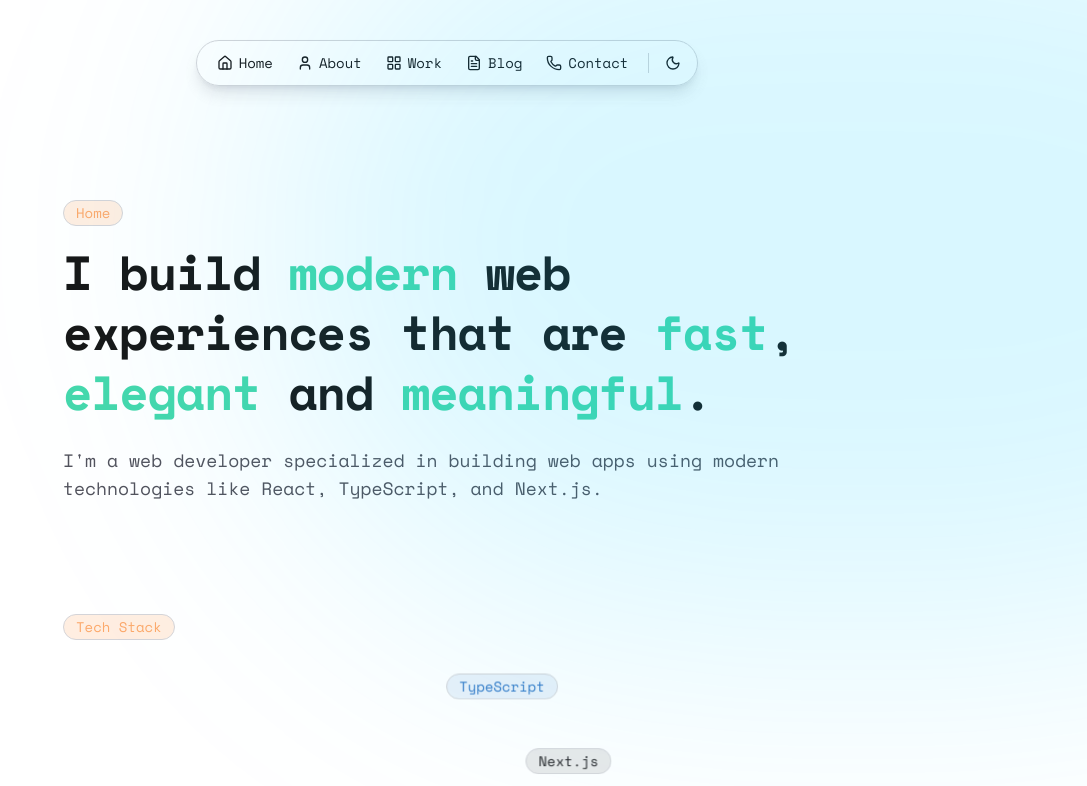
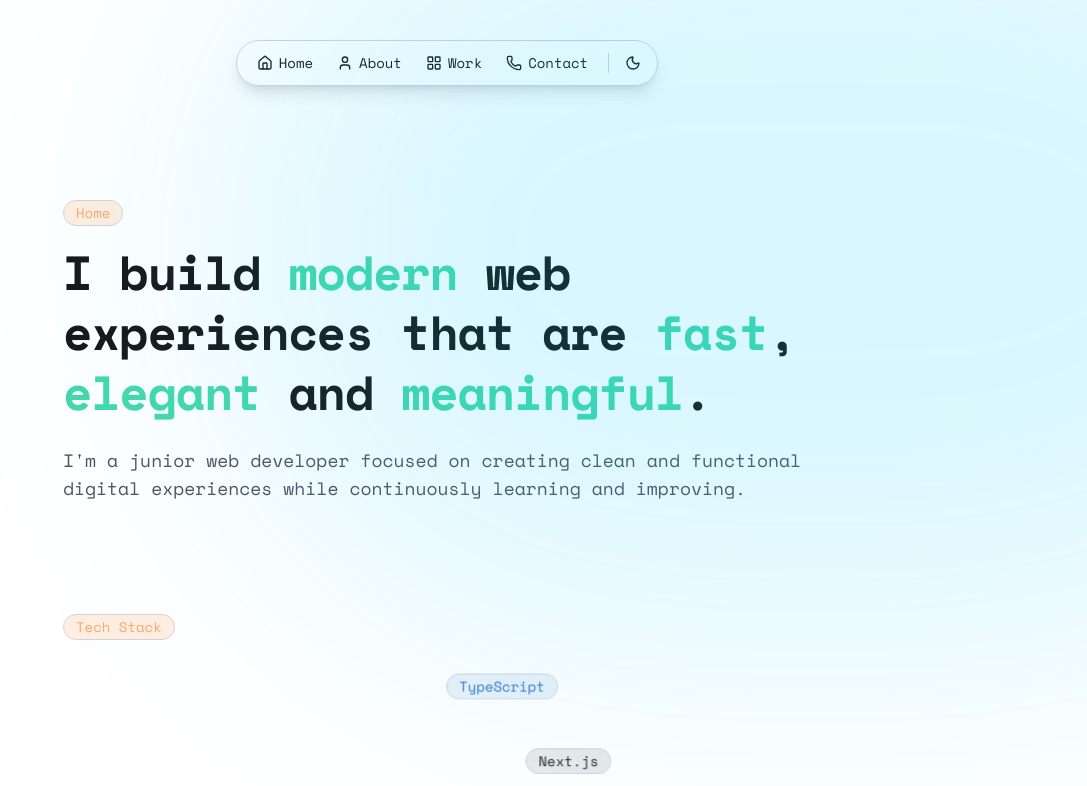
Before and after one commit to Miche1-Pierre/ai-portfolio, a Next.js app: page / in a window 1280 px wide. Shown: the top 786 px of the page, without its empty margins (193-1280 px from the left). Built offline with nearby package versions, Linux system fonts and the light colour scheme.

Commit message:
Refactor homepage description and remove blog link from navigation menu

```diff
--- a/src/app/page.tsx
+++ b/src/app/page.tsx
@@ -66,8 +66,7 @@ export default function Home() {
             <span className="text-[#45d8ac]">meaningful</span>.
           </h1>
           <p className="mt-6 text-lg text-zinc-600 dark:text-zinc-400">
-            I&apos;m a web developer specialized in building web apps
-            using modern technologies like React, TypeScript, and Next.js.
+            I&apos;m a junior web developer focused on creating clean and functional digital experiences while continuously learning and improving.
           </p>
         </section>
 
--- a/src/components/NavigationMenu.tsx
+++ b/src/components/NavigationMenu.tsx
@@ -7,7 +7,6 @@ import {
   Home,
   User,
   LayoutGrid,
-  FileText,
   Sun,
   Moon,
   Phone,
@@ -17,7 +16,6 @@ const navItems = [
   { href: "/", label: "Home", icon: <Home size={16} /> },
   { href: "/about", label: "About", icon: <User size={16} /> },
   { href: "/work", label: "Work", icon: <LayoutGrid size={16} /> },
-  { href: "/blog", label: "Blog", icon: <FileText size={16} /> },
   { href: "/#contact", label: "Contact", icon: <Phone size={16} /> },
 ];
 
```
Also changed, not shown: src/app/blog/page.tsx (deleted), 1 other file (tests, documents, lock files or other folders).
